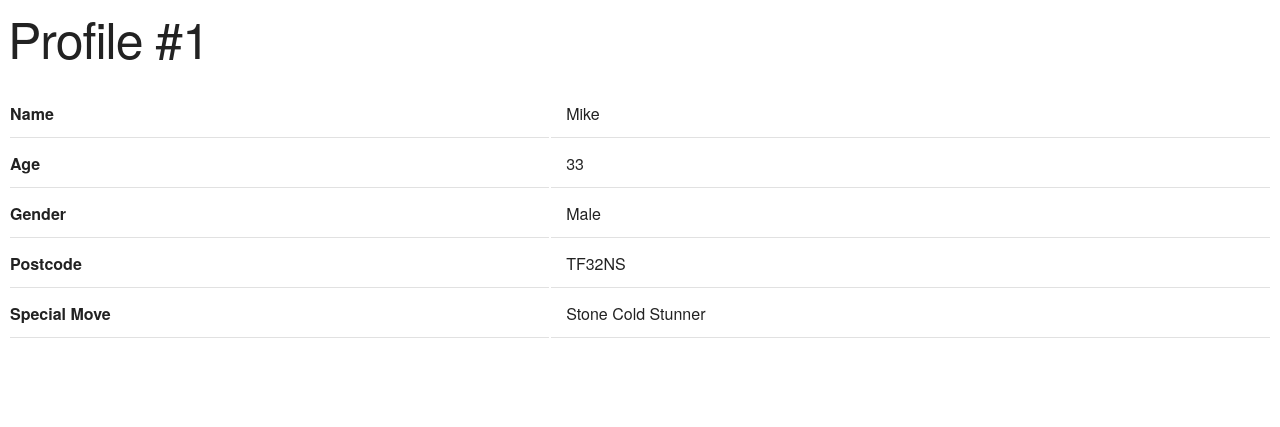
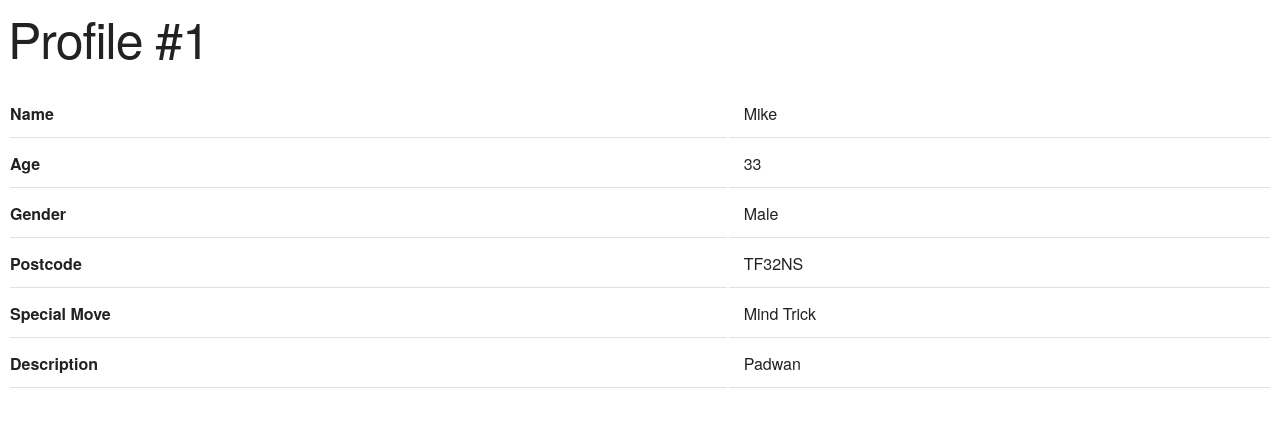
Before and after one commit to Entanet/php-lesson-2-Lucylou2u, a PHP site: page / in a window 1280 px wide. Shown: the top 427 px of the page. Run offline with PHP 8.4, Linux system fonts and the light colour scheme.

Commit message:
Added conditionals

```diff
--- a/public/index.php
+++ b/public/index.php
@@ -9,7 +9,15 @@
     $age = 33;
     $gender = "Male";
     $postcode = "TF32NS";
-    $move = "Stone Cold Stunner";
+    $move = "Mind Trick";
+
+    if($age > 60){
+        $description = "Master";
+    }elseif($age > 20){
+        $description = "Padwan";
+    }else{
+        $description = "Youngling";
+    }
 
 ?>
 
@@ -39,6 +47,10 @@
             <th>Special Move</th>
             <td><?= $move ?></td>
         </tr>
+        <tr>
+            <th>Description</th>
+            <td><?= $description ?></td>
+        </tr>
         </tbody>
     </table>
 
```
